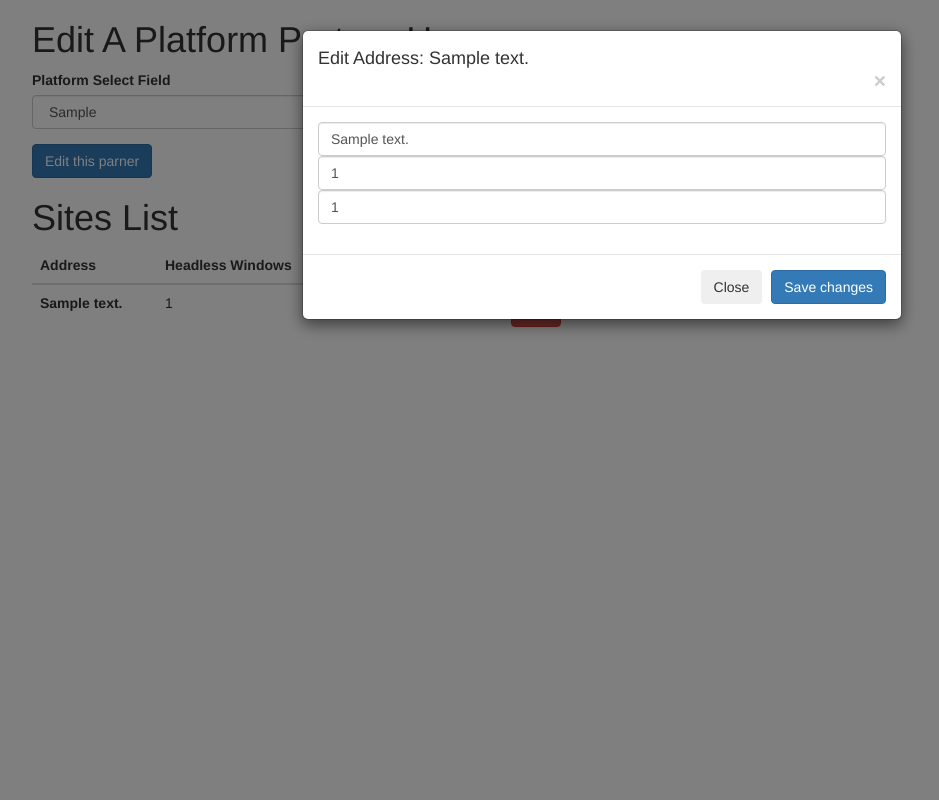
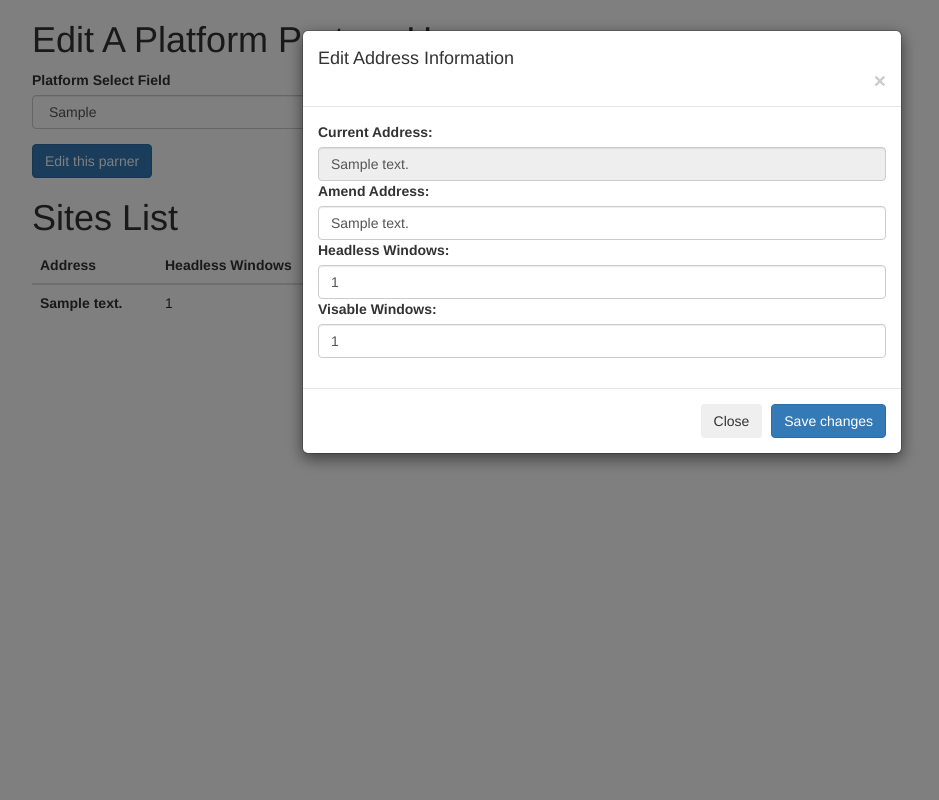
Before and after one commit to jonathanStrange0/demo_traffic, a Flask app: template app/templates/edit_integrations.html in a window 1280 px wide, after a click on "Edit". Shown: the whole page, without its empty margins (38-977 px from the left). Run offline with Flask 2, Linux system fonts and the light colour scheme; tables that the repository leaves empty hold one stand-in row (values such as "Sample post"); the template is opened without the code that fills it: values that come from a table or form of the project are taken from there, most other values are stand-ins (such as "Sample title", 1, 10 or a date in 2020); some libraries are stand-ins or nearby versions.

Commit message:
added funtion to update the url database

```diff
--- a/app/routes.py
+++ b/app/routes.py
@@ -130,3 +130,18 @@ def logout():
     logout_user()
     session['logged_in'] = False
     return redirect(url_for('index'))
+
+@app.route('/_save_address_changes', methods=['GET', 'POST'])
+def _save_address_changes():
+    if request.method == "POST":
+        result = request.form
+        # print(result)
+        url = Url.query.filter_by(address=result['disabled-address']).first()
+        if url.address != result['address']:
+            url.address = result['address']
+        elif url.num_headless != int(result['address']):
+            url.address = int(result['address'])
+        elif url.num_windows != int(result['address']):
+            url.address = int(result['address'])
+        db.session.commit()
+    return(redirect(url_for('edit_integration')))
--- a/app/templates/edit_integrations.html
+++ b/app/templates/edit_integrations.html
@@ -58,17 +58,28 @@
             <span aria-hidden="true">&times;</span>
           </button>
         </div>
+        <form action="{{url_for('_save_address_changes')}}" method="POST">
         <div class="modal-body">
-          <div class="form-group">
-            <input type="text" name="address" class="form-control" id="address-input">
-            <input type="text" name="headless" class="form-control" id="headless-input">
-            <input type="text" name="windows" class="form-control" id="windows-input">
-          </div>
+
+            <div class="form-group" >
+              <label for="disabled-address" class="col-form-label">Current Address:</label>
+              <input type="text" name="disabled-address" class="form-control" id="disabled-address-input" readonly>
+              <label for="address-input" class="col-form-label">Amend Address:</label>
+              <input type="text" name="address" class="form-control" id="address-input">
+              <label for="headless-input class="col-form-label">Headless Windows:</label>
+              <input type="text" name="headless" class="form-control" id="headless-input">
+              <label for="windows-input class="col-form-label">Visable Windows:</label>
+              <input type="text" name="windows" class="form-control" id="windows-input">
+              <!-- <button type="submit" class="btn btn-primary">Save changes</button> -->
+            </div>
+
         </div>
         <div class="modal-footer">
           <button type="button" class="btn btn-secondary" data-dismiss="modal">Close</button>
-          <button type="button" class="btn btn-primary">Save changes</button>
+          <button type="submit" class="btn btn-primary">Save changes</button>
         </div>
+
+      </form>
       </div>
     </div>
   </div>
@@ -82,7 +93,7 @@ $(function(){
     var windows = button.data('windows')
     var modal = $(this)
     console.log(headless)
-    modal.find('.modal-title').text('Edit Address: ' + address)
+    modal.find('.modal-body #disabled-address-input').val(address)
     modal.find('.modal-body #address-input').val(address)
     modal.find('.modal-body #headless-input').val(headless)
     modal.find('.modal-body #windows-input').val(windows)
```
